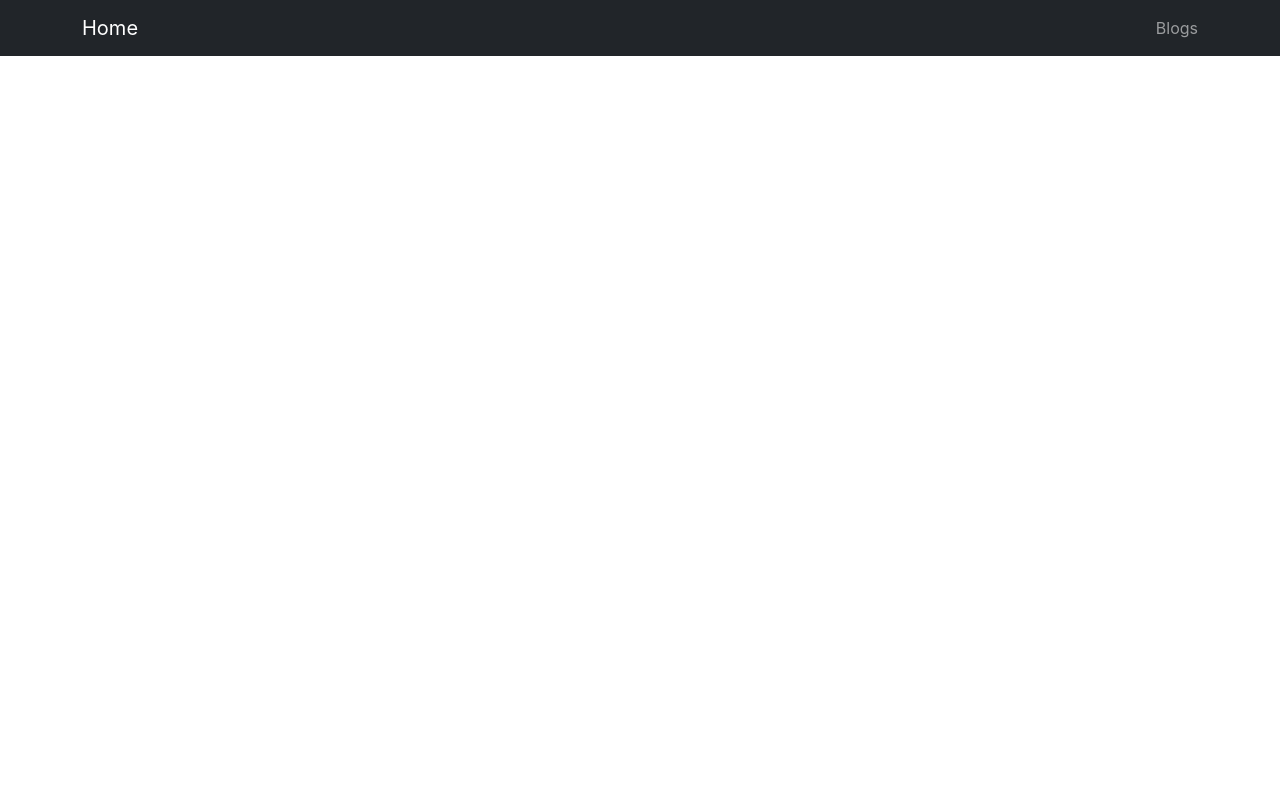
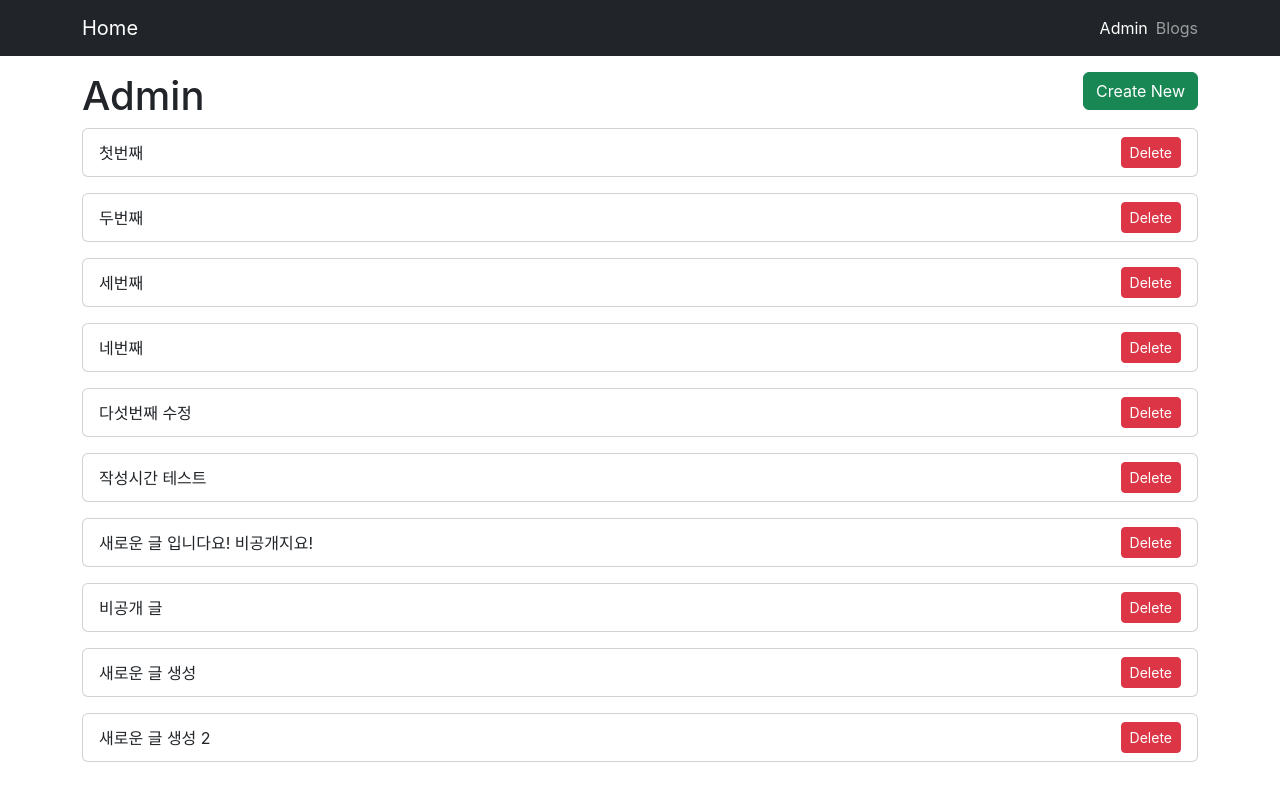
Before and after one commit to jhforet/ReactBlog, a React (Create React App) app: page /admin in a window 1280 px wide. Before the commit this address had no page. Built offline with nearby package versions, Linux system fonts and the light colour scheme; data requests are answered from the project's data file.

Commit message:
블로그 만들기 7

```diff
--- a/db.json
+++ b/db.json
@@ -43,6 +43,27 @@
       "createdAt": 1687019869916,
       "publish": false,
       "id": 7
+    },
+    {
+      "title": "비공개 글",
+      "body": "비공개 입니다.",
+      "createdAt": 1687043417508,
+      "publish": false,
+      "id": 8
+    },
+    {
+      "title": "새로운 글 생성",
+      "body": "글 생 성",
+      "createdAt": 1687073367053,
+      "publish": false,
+      "id": 9
+    },
+    {
+      "title": "새로운 글 생성 2",
+      "body": "새롭다",
+      "createdAt": 1687073461570,
+      "publish": false,
+      "id": 10
     }
   ]
 }
--- a/src/components/BlogForm.js
+++ b/src/components/BlogForm.js
@@ -66,7 +66,7 @@
                 createdAt: Date.now(),
                 publish
             }).then(() => {
-                navigate('/blogs');
+                navigate('/admin');
             })
         };
     };
--- /dev/null
+++ b/src/components/BlogList.js
@@ -0,0 +1,73 @@
+import axios from 'axios';
+import { useState, useEffect } from 'react';
+import Card from '../components/Card';
+import { useNavigate } from 'react-router-dom';
+import LoadingSpinner from '../components/LoadingSpinner';
+import { bool } from 'prop-types';
+
+const BlogList = ({ isAdmin }) => {
+    const navigate = useNavigate();
+    const [posts, setPosts] = useState([]);
+    const [loading, setLoading] = useState(true);
+
+    // 데이터 가져오기
+    const getPosts = () => {
+        axios.get('http://localhost:3001/posts').then((res) => {
+            setPosts(res.data);
+            setLoading(false);
+        });
+    };
+
+    const deleteBlog = (e, id) => {
+        // 클릭하면 삭제되지 않고 상세페이지로 이동하는 이벤트 버블링이 발생한다.
+        // stopPropagation을 이용해서 이벤트 버블링이 일어나는 걸 수정한다.
+        e.stopPropagation();
+        axios.delete(`http://localhost:3001/posts/${id}`).then(() => {
+            setPosts(prevPosts => prevPosts.filter(post => post.id !== id));
+        })
+    }
+
+    useEffect(() => {
+        getPosts();
+    }, []);
+
+    if (loading) {
+        return (
+            <LoadingSpinner />
+        );
+    };
+    // 게시글이 0개 일때 안내 텍스트 노출
+    if (posts.length === 0) {
+        return (<div>No blog posts found</div>)
+    }
+    return posts.filter(post => {
+        return isAdmin || post.publish
+    }).map(post => {
+        return (
+            <Card
+                key={post.id}
+                title={post.title}
+                onClick={() => navigate(`/blogs/${post.id}`)}
+            >
+                {isAdmin ? (<div>
+                    <button
+                        className='btn btn-danger btn-sm'
+                        onClick={(e) => deleteBlog(e, post.id)}
+                    >
+                        Delete
+                    </button>
+                </div>) : null}
+            </Card>
+        )
+    });
+};
+
+BlogList.propTypes = {
+    isAdmin: bool,
+}
+
+BlogList.defaultProps = {
+    isAdmin: false
+}
+
+export default BlogList;
--- a/src/components/Card.js
+++ b/src/components/Card.js
@@ -9,14 +9,12 @@
             className="card mb-3 cursor-pointer"
             onClick={onClick}
         >
-            <div className="card-body">
-                <div className="d-flex justify-content-between">
-                    <div>{title}</div>
-                    {children && <div>{children}</div>}
-                </div>
+            <div className="card-body py-2 d-flex align-items-center">
+                <div className="flex-grow-1">{title}</div>
+                {children && <div>{children}</div>}
             </div>
-        </div>
-    )
+        </div >
+    );
 };
 
 Card.propTypes = {
--- a/src/components/Navbar.js
+++ b/src/components/Navbar.js
@@ -6,8 +6,19 @@
         <nav className='navbar navbar-dark bg-dark' >
             <div className='container'>
                 <Link className="navbar-brand" to="/">Home</Link>
-                <ul className='navbar-nav'>
-                    <li className='nav-item'>
+                <ul
+                    style={{ flexDirection: 'row' }}
+                    className='navbar-nav'>
+                    <li className="nav-item me-2">
+                        <NavLink
+                            className={({ isActive }) => isActive ? "nav-link active" : "nav-link"}
+                            aria-current="page"
+                            to="/admin"
+                        >
+                            Admin
+                        </NavLink>
+                    </li>
+                    <li className='nav-items'>
                         {/* NavLink 기능은 리엑트 라우터 페이지 참고 */}
                         <NavLink
                             className={({ isActive }) => isActive ? "nav-link active" : "nav-link"}
--- /dev/null
+++ b/src/pages/AdminPage.js
@@ -0,0 +1,21 @@
+import { Link } from "react-router-dom";
+import BlogList from "../components/BlogList";
+
+const AdminPage = () => {
+    return (
+        <div>
+            <div className='d-flex justify-content-between'>
+                <h1>Admin</h1>
+                <div>
+                    {/* 생성 버튼 추가 */}
+                    <Link to="/blogs/create" className="btn btn-success">
+                        Create New
+                    </Link>
+                </div>
+            </div>
+            <BlogList isAdmin={true} />
+        </div >
+    )
+};
+
+export default AdminPage;
--- a/src/pages/ListPage.js
+++ b/src/pages/ListPage.js
@@ -1,77 +1,12 @@
-import axios from 'axios';
-import { useState, useEffect } from 'react';
-import Card from '../components/Card';
-import { Link, useNavigate } from 'react-router-dom';
-import LoadingSpinner from '../components/LoadingSpinner';
-
+import BlogList from '../components/BlogList';
 
 const ListPage = () => {
-    const navigate = useNavigate();
-    const [posts, setPosts] = useState([]);
-    const [loading, setLoading] = useState(true);
-
-    // 데이터 가져오기
-    const getPosts = () => {
-        axios.get('http://localhost:3001/posts').then((res) => {
-            setPosts(res.data);
-            setLoading(false);
-        })
-    }
-
-    const deleteBlog = (e, id) => {
-        // 클릭하면 삭제되지 않고 상세페이지로 이동하는 이벤트 버블링이 발생한다.
-        // stopPropagation을 이용해서 이벤트 버블링이 일어나는 걸 수정한다.
-        e.stopPropagation();
-        axios.delete(`http://localhost:3001/posts/${id}`).then(() => {
-            setPosts(prevPosts => prevPosts.filter(post => post.id !== id));
-        })
-    }
-
-    useEffect(() => {
-        getPosts();
-    }, []);
-
-    // 로딩 중이면 스피너를 보여주는 함수 추가
-    const renderBlogList = () => {
-        if (loading) {
-            return (
-                <LoadingSpinner />
-            )
-        }
-    }
-
     return (
         <div>
             <div className='d-flex justify-content-between'>
                 <h1>Blogs</h1>
-                <div>
-                    {/* 생성 버튼 추가 */}
-                    <Link to="/blogs/create" className="btn btn-success">
-                        Create New
-                    </Link>
-                </div>
             </div>
-            {renderBlogList()}
-            {/* 데이터 화면에 출력하기 */}
-            {/* 데이터가 0보다 많으면 데이터를 출력하고 없으면 안내 텍스트 노출 */}
-            {posts.length > 0 ? posts.map(post => {
-                return (
-                    <Card
-                        key={post.id}
-                        title={post.title}
-                        onClick={() => navigate(`/blogs/${post.id}`)}
-                    >
-                        <div>
-                            <button
-                                className='btn btn-danger btn-sm'
-                                onClick={(e) => deleteBlog(e, post.id)}
-                            >
-                                Delete
-                            </button>
-                        </div>
-                    </Card>
-                );
-            }) : 'No blog posts found'}
+            <BlogList />
         </div >
     );
 };
```
Also changed, not shown: src/routes.js (+6 -5 lines), 1 other file (tests, documents, lock files or other folders).
